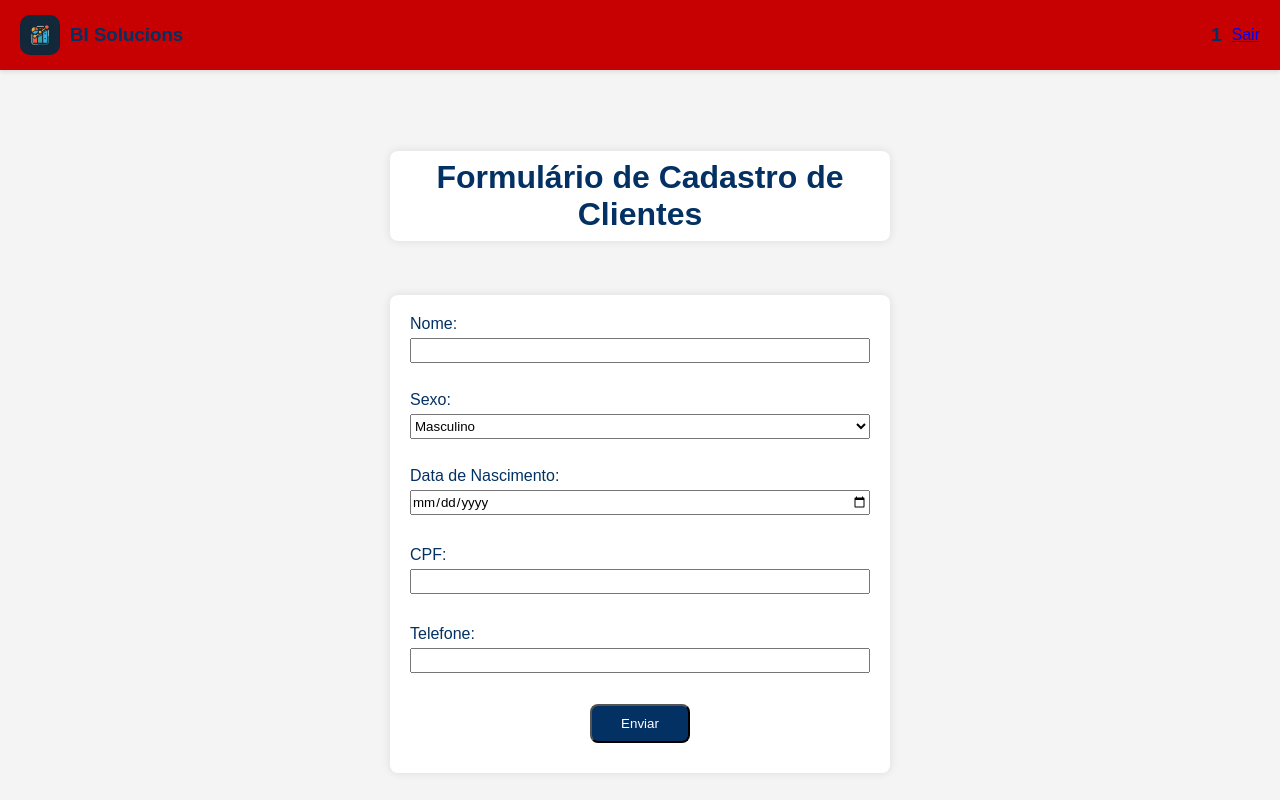
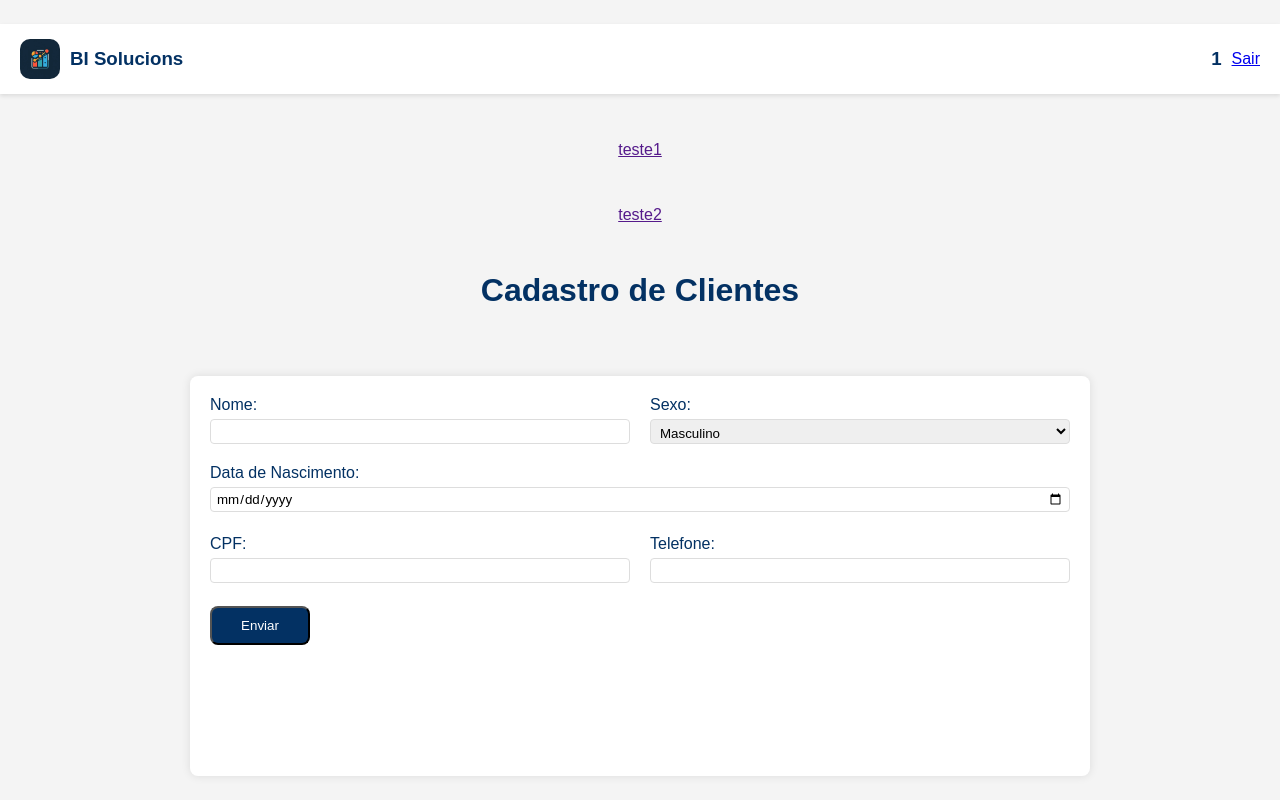
Before and after one commit to Sant4na/site_aurora, a PHP site: page /html/clientes.php in a window 1280 px wide. Run offline with PHP 8.4, Linux system fonts and the light colour scheme; the visitor is signed in with stand-in values (Sample User, id 1).

Commit message:
commit-trabalhando na tela de clientes css 05-08-2024

```diff
--- a/css/clientes.css
+++ b/css/clientes.css
@@ -11,20 +11,19 @@ body {
     background-position: center;
     display: grid;
     height: 100vh;
+    place-items: center; /* Centraliza o conteúdo vertical e horizontalmente */
 }
-
 
 .cabecalho {
     color: #033163;
     width: 100%;
     height: 70px;
-    background-color: rgb(199, 1, 1);
+    background-color: white;
     display: flex;
     justify-content: space-between;
     align-items: center;
     padding: 0 20px;
     box-shadow: 0 2px 4px rgba(0, 0, 0, 0.1);
-
 }
 
 .spacer {
@@ -42,50 +41,85 @@ body {
 }
 
 body h1 {
-    justify-self: center;
-    border-radius: 8px;
-    box-shadow: 0 0 10px rgba(0, 0, 0, 0.1);
-    background-color: #fff;
-    width: 500px;
-    height: 90px;
-    align-self: center;
     text-align: center;
-    padding: 8px;
     color: #033163;
-
+    margin-bottom: 20px; /* Espaçamento abaixo do título */
 }
 
 .form {
-    justify-self: center;
     background-color: #fff;
     padding: 20px;
     border-radius: 8px;
     box-shadow: 0 0 10px rgba(0, 0, 0, 0.1);
-    width: 500px;
+    width: 900px;
+    height: 50vh;
     color: #033163;
-    align-self: center;
+    display: flex;
+    flex-direction: column;
+    gap: 20px;
+    overflow-y: auto;
 }
 
-.form div {
-    margin-bottom: 10px;
+.linha {
+    display: flex;
+    gap: 20px;
+    align-items: center;
+}
+
+.linha.unica {
+    flex-direction: column;
+}
+
+.linha div {
     display: flex;
     flex-direction: column;
+    width: 100%;
+}
+
+.form label {
+    margin-bottom: 5px;
+    text-align: left;
+    width: 100%;
 }
 
 .form input,
 .form select {
-    margin-top: 5px;
     height: 25px;
+    width: 100%;
+    padding: 5px;
+    border: 1px solid #ddd;
+    border-radius: 4px;
+    box-sizing: border-box;
+}
+
+.nome-input {
+    width: 400px;
+}
+
+.sexo-input {
+    width: 100px;
+}
+
+.data-nascimento-input {
+    width: 250px;
+}
+
+.cpf-input {
+    width: 250px;
+}
+
+.telefone-input {
+    width: 200px;
 }
 
 .form button {
-
     padding: 10px 20px;
     border-radius: 8px;
     background-color: #033163;
     color: #fff;
     width: 100px;
     align-self: center;
+    margin-top: auto;
 }
 
 .result {
--- a/html/clientes.php
+++ b/html/clientes.php
@@ -24,12 +24,16 @@ include('../php/protect.php');
         <h5></h5>
     </div>
 
-    <h1>Formulário de Cadastro de Clientes</h1>
+<a href="">teste1</a>
+<a href="">teste2</a>
+
+    <h1>Cadastro de Clientes</h1>
 
     <form id="formulario" class="form">
+    <div class="linha">
         <div>
             <label for="nome">Nome:</label>
-            <input type="text" id="nome" class="nome-input" name="nome" minlength="4" required><br>
+            <input type="text" id="nome" class="nome-input" name="nome" minlength="4" required>
         </div>
 
         <div>
@@ -37,31 +41,38 @@ include('../php/protect.php');
             <select id="sexo" class="sexo-input" name="sexo" required>
                 <option value="M">Masculino</option>
                 <option value="F">Feminino</option>
+            </select>
+        </div>
+    </div>
 
-            </select><br>
-        </div>
-
+    <div class="linha unica">
         <div>
             <label for="data-nascimento">Data de Nascimento:</label>
             <input type="date" id="data-nascimento" class="data-nascimento-input" name="data-nascimento" oninput="validarData()" required>
-            <p class="result" id="resultado-data"></p><br>
+            <p class="result" id="resultado-data"></p>
         </div>
+    </div>
 
+    <div class="linha">
         <div>
             <label for="cpf">CPF:</label>
             <input type="text" id="cpf" class="cpf-input" name="cpf" maxlength="11" oninput="validarCPF()" required>
-            <p class="result" id="resultado"></p><br>
+            <p class="result" id="resultado"></p>
         </div>
 
         <div>
             <label for="telefone">Telefone:</label>
             <input type="text" id="telefone" class="telefone-input" name="telefone" maxlength="11" oninput="validarTelefone()" required>
-            <p class="result" id="resultadofone"></p><br>
+            <p class="result" id="resultadofone"></p>
         </div>
+    </div>
 
-        <div>
-            <button type="submit">Enviar</button>
-        </div>
+    <div>
+        <button type="submit">Enviar</button>
+    </div>
+</form>
+
+
 
 
     </form>
```
Also changed, not shown: css/inicio_style.css (+20 -10 lines), html/inicio.php (+15 -10 lines).
